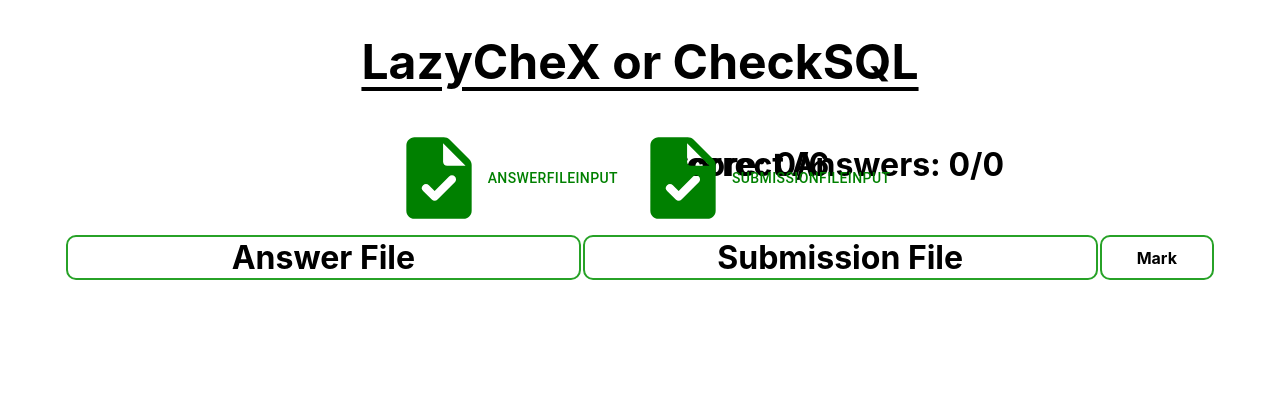
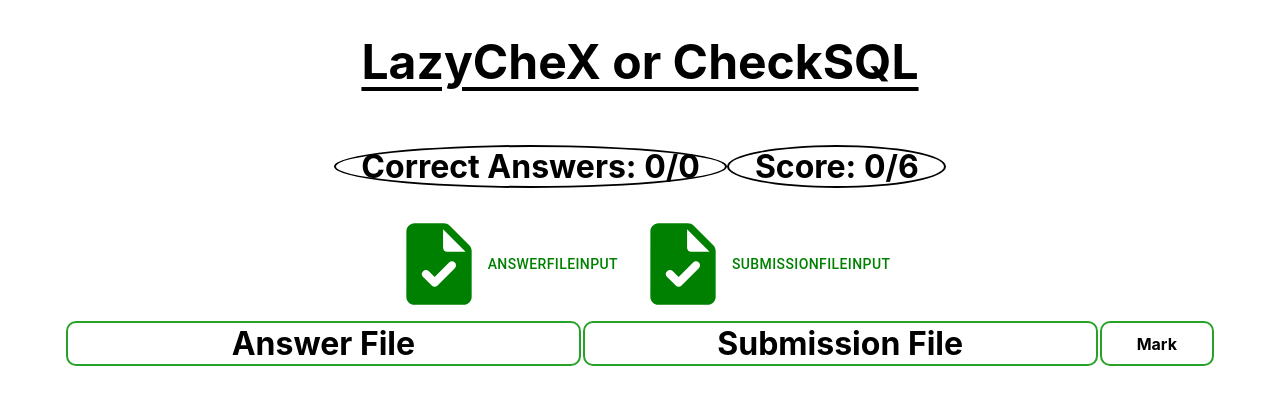
Before and after one commit to AshnahKhalidKhan/CheckSQL, a React (Create React App) app in the folder lazychex/: page / in a window 1280 px wide. Shown: the top 404 px of the page. Built offline with nearby package versions, Linux system fonts and the light colour scheme.

Commit message:
Trying to make circles here!

```diff
--- a/lazychex/src/App.css
+++ b/lazychex/src/App.css
@@ -103,9 +103,11 @@ td img
 
 .Scoreboard
 {
-  position: fixed;
+  /* position: fixed; */
   display: inline-block;
   text-align: center;
   padding-left: 2%;
   padding-right: 2%;
+  border: 2px solid black;
+  border-radius: 100%;
 }
```
